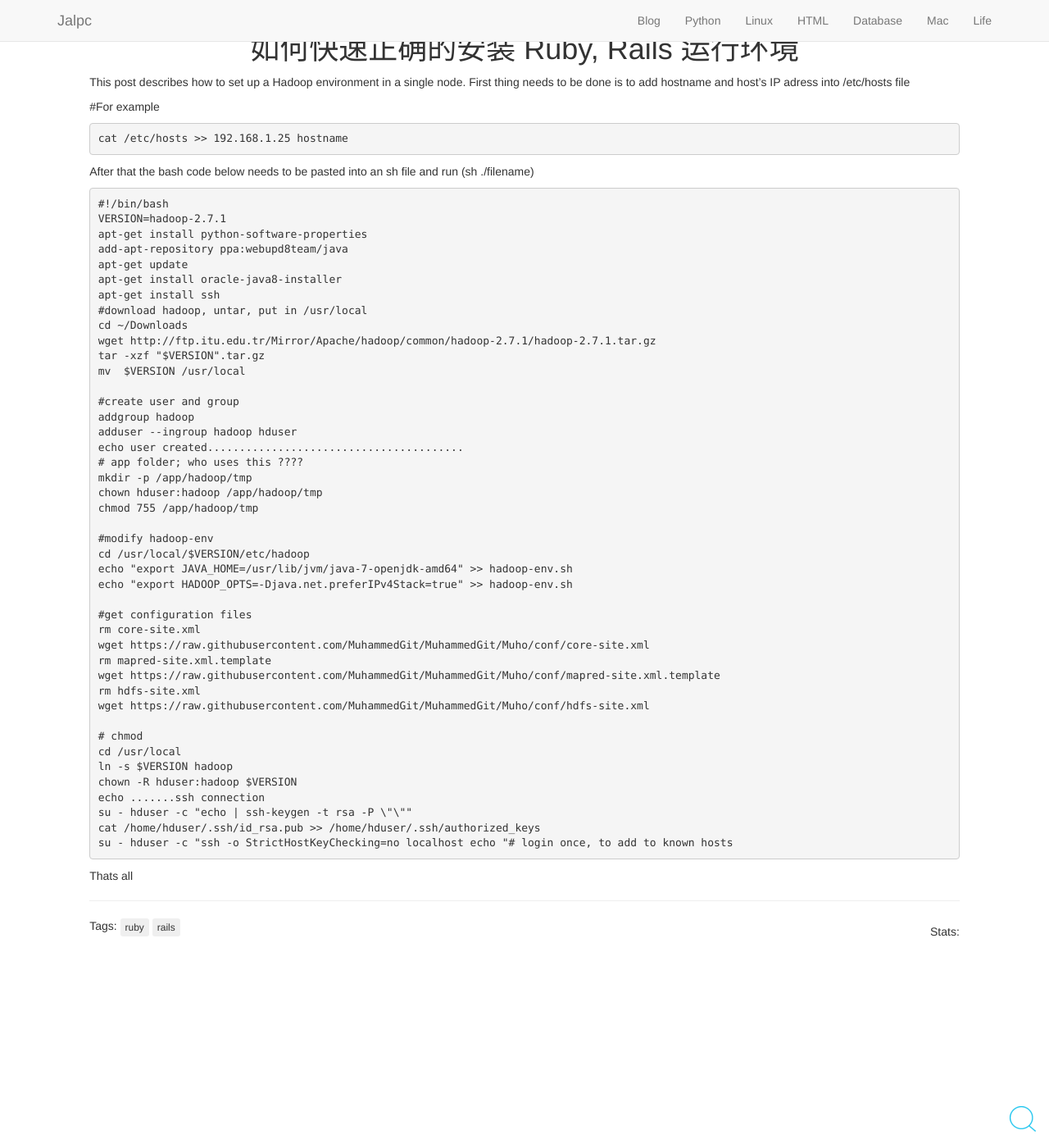
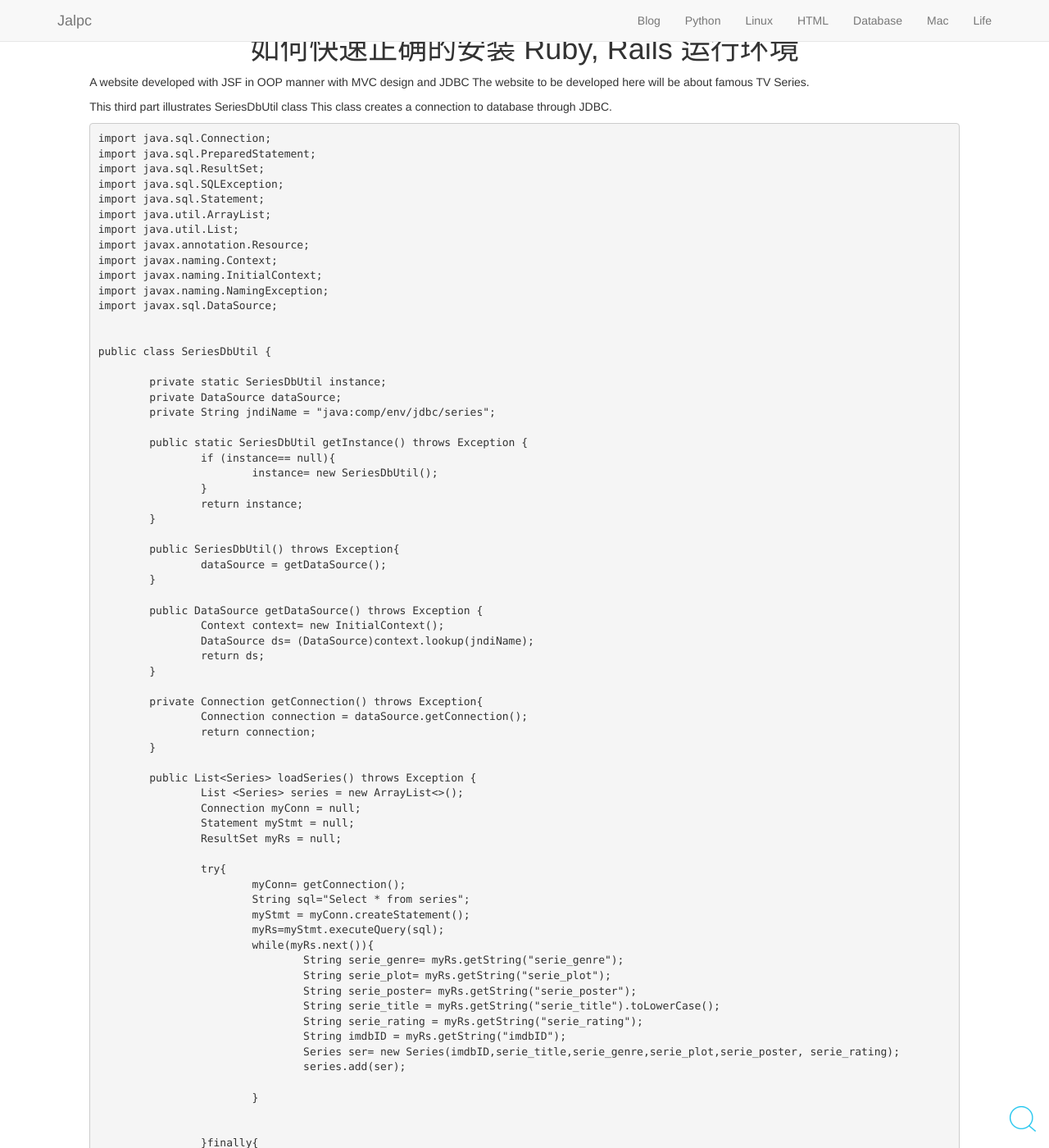
Before and after one commit to MuhammedGit/MuhammedGit.github.io, a Jekyll site: the page built from _posts/2016-11-27-install-ruby-rvm-rails.md, in a window 1280 px wide and 1400 px high. Shown: the whole window at 82% size. Built offline with Jekyll 4.4.1, drawn with Linux system fonts in a browser that asks for light colours; nearby versions of some CDN libraries; library files that are not in the unit come from our copies; comment, search, counter and statistics services are not loaded; some of the changed text lies outside the part shown.

Commit message:
Update 2016-11-27-install-ruby-rvm-rails.md

````diff
--- a/_posts/2016-11-27-install-ruby-rvm-rails.md
+++ b/_posts/2016-11-27-install-ruby-rvm-rails.md
@@ -9,62 +9,170 @@ tags: [ruby,rails]
 icon: icon-ruby
 ---
 
-This post describes how to set up a Hadoop environment in a single node.
-First thing needs to be done is to add hostname and host's IP adress into /etc/hosts file
+A website developed with JSF in OOP manner with MVC design and JDBC
+The website to be developed here will be about famous TV Series.
+
+This third part illustrates SeriesDbUtil class
+This class creates a connection to database through JDBC.
+
+```
+import java.sql.Connection;
+import java.sql.PreparedStatement;
+import java.sql.ResultSet;
+import java.sql.SQLException;
+import java.sql.Statement;
+import java.util.ArrayList;
+import java.util.List;
+import javax.annotation.Resource;
+import javax.naming.Context;
+import javax.naming.InitialContext;
+import javax.naming.NamingException;
+import javax.sql.DataSource;
 
 
-#For example
-``` bash
-cat /etc/hosts >> 192.168.1.25 hostname
+public class SeriesDbUtil {
+
+	private static SeriesDbUtil instance;
+	private DataSource dataSource;
+	private String jndiName = "java:comp/env/jdbc/series";
+
+	public static SeriesDbUtil getInstance() throws Exception {
+		if (instance== null){
+			instance= new SeriesDbUtil();
+		}
+		return instance;
+	}
+
+	public SeriesDbUtil() throws Exception{
+		dataSource = getDataSource();
+	}
+
+	public DataSource getDataSource() throws Exception {
+		Context context= new InitialContext();
+		DataSource ds= (DataSource)context.lookup(jndiName);
+		return ds;
+	}
+
+	private Connection getConnection() throws Exception{
+		Connection connection = dataSource.getConnection();
+		return connection;
+	}
+
+	public List<Series> loadSeries() throws Exception {
+		List <Series> series = new ArrayList<>();
+		Connection myConn = null;
+		Statement myStmt = null;
+		ResultSet myRs = null;
+
+		try{
+			myConn= getConnection();
+			String sql="Select * from series";
+			myStmt = myConn.createStatement();
+			myRs=myStmt.executeQuery(sql);
+			while(myRs.next()){
+				String serie_genre= myRs.getString("serie_genre");
+				String serie_plot= myRs.getString("serie_plot");
+				String serie_poster= myRs.getString("serie_poster");
+				String serie_title = myRs.getString("serie_title").toLowerCase();
+				String serie_rating = myRs.getString("serie_rating");
+				String imdbID = myRs.getString("imdbID");
+				Series ser= new Series(imdbID,serie_title,serie_genre,serie_plot,serie_poster, serie_rating);
+				series.add(ser);
+
+			}
+
+
+		}finally{
+			myConn.close();
+			myStmt.close();
+			myRs.close();
+		}
+		return series;
+
+	}
+	public void addSerie(Series serie) throws SQLException{
+		Connection myConn=null;
+		PreparedStatement myStmt=null;
+		try {
+			myConn= getConnection();
+			String sql="insert into series (imdbID, serie_title, serie_genre, serie_plot, serie_rating) VALUES (?, ?, ?, ?, ?)";
+			myStmt=myConn.prepareStatement(sql);
+			myStmt.setString(1,serie.getImdbID());
+			myStmt.setString(2,serie.getSerie_title());
+			myStmt.setString(3,serie.getSerie_genre());
+			myStmt.setString(4,serie.getSerie_plot());
+			myStmt.setString(5,serie.getSerie_rating());
+			myStmt.execute();
+		} catch (Exception e) {
+			// TODO Auto-generated catch block
+			e.printStackTrace();
+		}finally{
+			myConn.close();
+			myStmt.close();
+			//myRs.close();
+		}
+	}
+	public Series getSerie(String se) throws Exception {
+		System.out.println(se);
+		Series ser = null;
+		String imdb_serie=se;
+		//List <Series> series = new ArrayList<>();
+		Connection myConn = null;
+		PreparedStatement myStmt = null;
+		ResultSet myRs = null;
+
+		try{
+			myConn= getConnection();
+			String sql="Select * from imdb where imdbID=?";
+			myStmt = myConn.prepareStatement(sql);
+			myStmt.setString(1, imdb_serie);
+			myRs=myStmt.executeQuery(sql);
+			while(myRs.next()){
+				String imdb_genre = myRs.getString("imdb_genre").toLowerCase();
+				String imdb_plot = myRs.getString("imdb_plot");
+				System.out.println("genre" + imdb_genre);
+				System.out.println(imdb_plot);
+				ser= new Series(imdb_genre,imdb_plot);
+				//series.add(ser);
+			}
+
+		}finally{
+			myConn.close();
+			myStmt.close();
+			myRs.close();
+		}
+		return ser;
+
+	}
+}
+
 ```
 
-After that the bash code below needs to be pasted into an sh file and run (sh ./filename)
-
+This class simply uses JNDI naming style to get connection to database which can be set up as:
+Considering the application is created with Eclipse then
+Place the below code inside appName/WebContent/META-INF/context.xml file
 
 ```
-#!/bin/bash
-VERSION=hadoop-2.7.1
-apt-get install python-software-properties
-add-apt-repository ppa:webupd8team/java
-apt-get update
-apt-get install oracle-java8-installer
-apt-get install ssh
-#download hadoop, untar, put in /usr/local
-cd ~/Downloads
-wget http://ftp.itu.edu.tr/Mirror/Apache/hadoop/common/hadoop-2.7.1/hadoop-2.7.1.tar.gz
-tar -xzf "$VERSION".tar.gz
-mv  $VERSION /usr/local
+<Context>
+	<Resource name="jdbc/series"
+			auth="Container" type="javax.sql.DataSource"
+			maxActive="20" maxIdle="5" maxWait="10000"
+			username="root" password="muho"
+			driverClassName="com.mysql.jdbc.Driver"
+			url="jdbc:mysql://localhost:3306/series"/>
 
-#create user and group
-addgroup hadoop
-adduser --ingroup hadoop hduser
-echo user created........................................
-# app folder; who uses this ????
-mkdir -p /app/hadoop/tmp
-chown hduser:hadoop /app/hadoop/tmp
-chmod 755 /app/hadoop/tmp
-
-#modify hadoop-env
-cd /usr/local/$VERSION/etc/hadoop
-echo "export JAVA_HOME=/usr/lib/jvm/java-7-openjdk-amd64" >> hadoop-env.sh
-echo "export HADOOP_OPTS=-Djava.net.preferIPv4Stack=true" >> hadoop-env.sh
-
-#get configuration files
-rm core-site.xml
-wget https://raw.githubusercontent.com/MuhammedGit/MuhammedGit/Muho/conf/core-site.xml
-rm mapred-site.xml.template
-wget https://raw.githubusercontent.com/MuhammedGit/MuhammedGit/Muho/conf/mapred-site.xml.template
-rm hdfs-site.xml
-wget https://raw.githubusercontent.com/MuhammedGit/MuhammedGit/Muho/conf/hdfs-site.xml
-
-# chmod
-cd /usr/local
-ln -s $VERSION hadoop
-chown -R hduser:hadoop $VERSION
-echo .......ssh connection
-su - hduser -c "echo | ssh-keygen -t rsa -P \"\""
-cat /home/hduser/.ssh/id_rsa.pub >> /home/hduser/.ssh/authorized_keys
-su - hduser -c "ssh -o StrictHostKeyChecking=no localhost echo "# login once, to add to known hosts
+</Context>
 ```
 
-Thats all
+Also Place the below code inside appName/WebContent/WEB-INF/web.xml file
+
+```
+  <resource-ref>
+    <description>Series Datasource</description>
+    <res-ref-name>jdbc/series</res-ref-name>
+    <res-type>javax.sql.DataSource</res-type>
+    <res-auth>Container</res-auth>
+  </resource-ref>
+```
+
+Note: The strings of "jdbc/series" tells the code where to look for the configurations of the database, so they are important.
````
